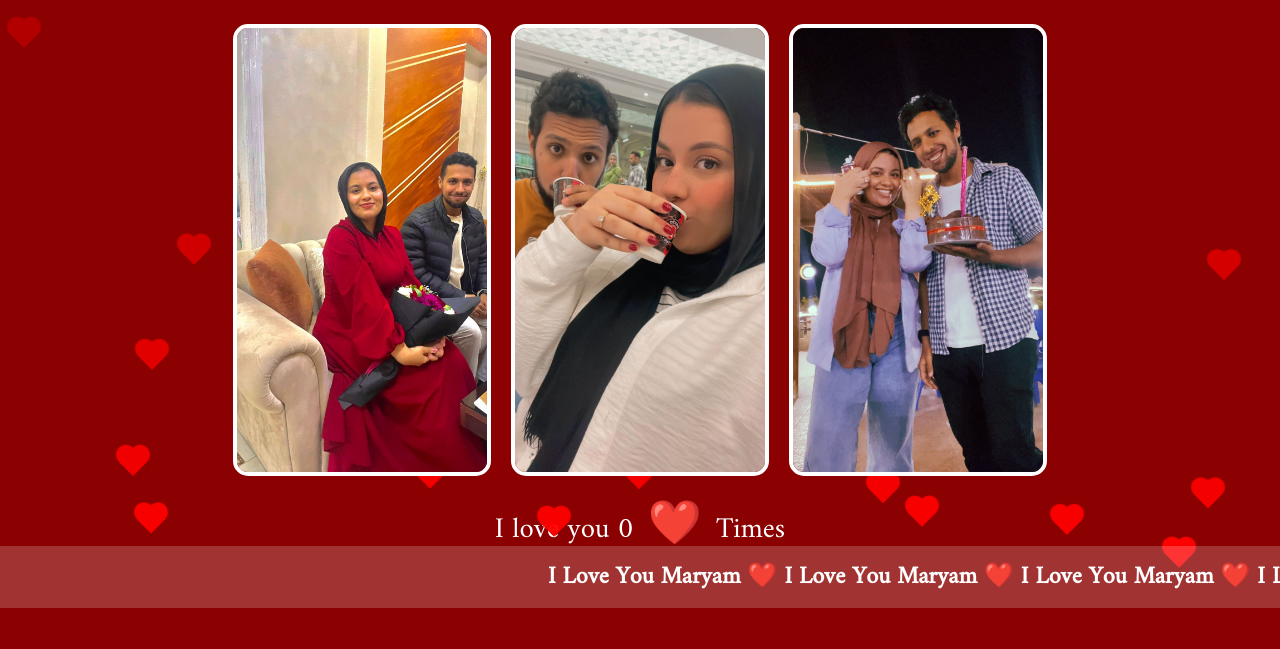
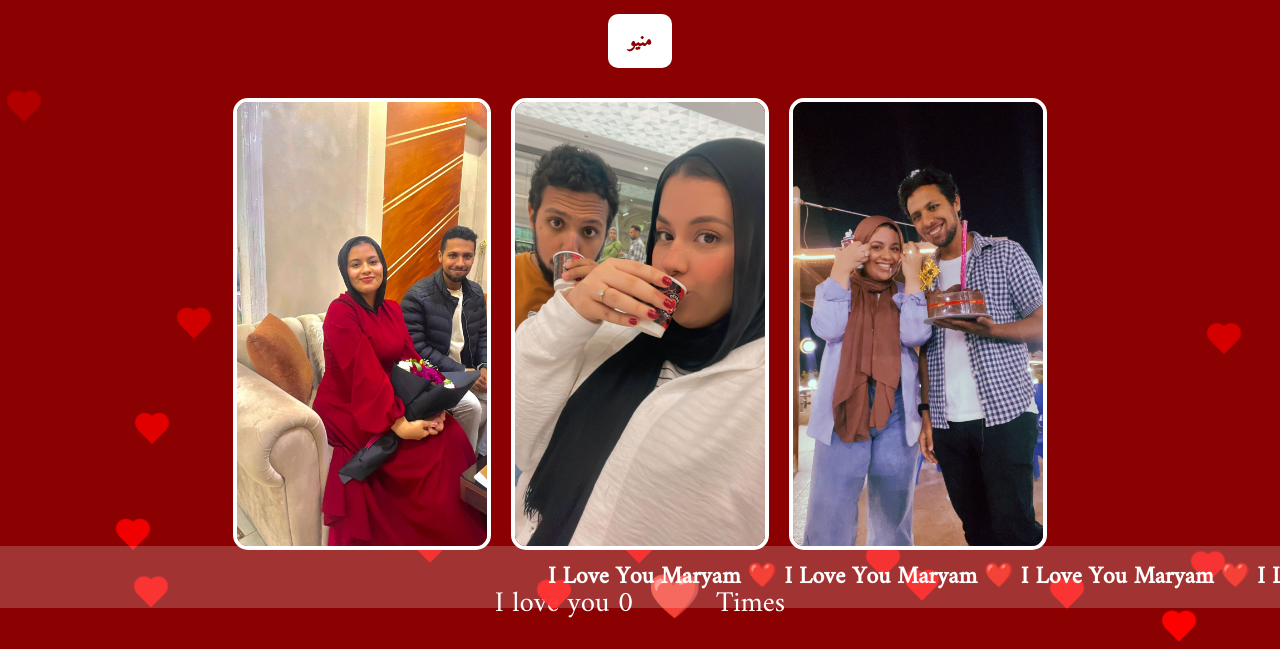
Before and after one commit to eslam-123/Maryam, a plain HTML site: page index.html in a window 1280 px wide. Shown: the part 192-841 px from the top of the page. Before the commit the page ends 800 px from the top, so only its background shows below. Drawn offline with Linux system fonts and the light colour scheme.

Commit message:
Update index.html

```diff
--- a/index.html
+++ b/index.html
@@ -189,6 +189,11 @@
 <body>
 
   <h1>I Love You Maryam</h1>
+<div style="text-align: center; margin-top: 20px;">
+  <a href="2.html" style="background: white; color: #8B0000; padding: 10px 20px; border-radius: 10px; text-decoration: none; font-size: 1.2em; font-weight: bold;">
+    منيو
+  </a>
+</div>
 
   <div class="gallery">
     <img src="photo1.jpg" alt="Our photo 1" id="loveImage" />
```
